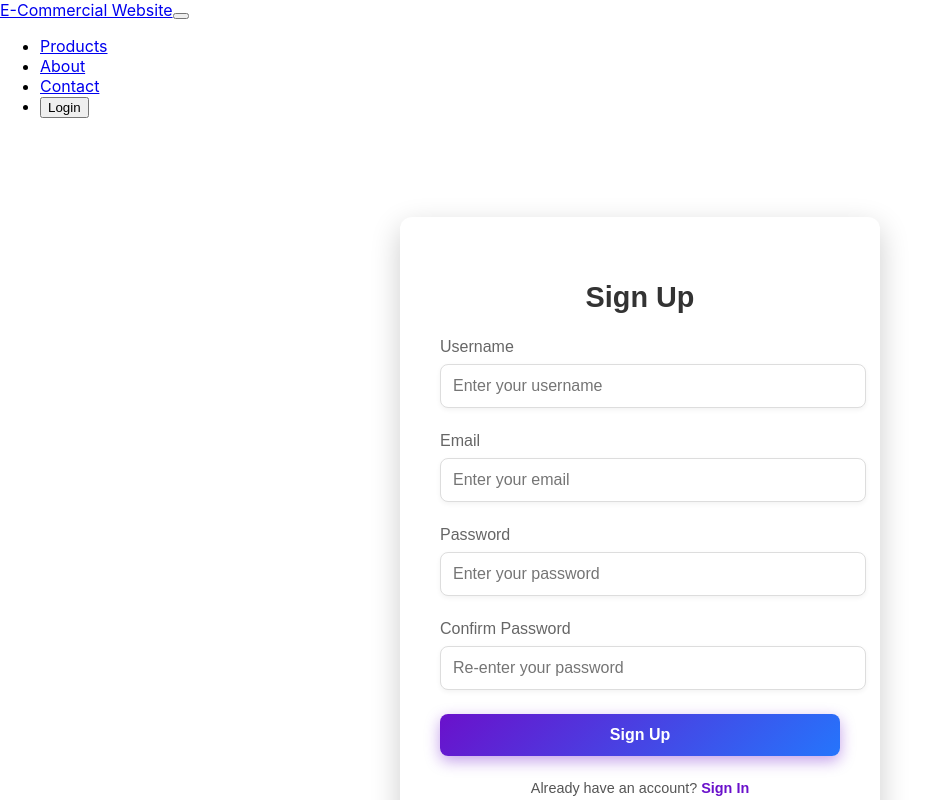
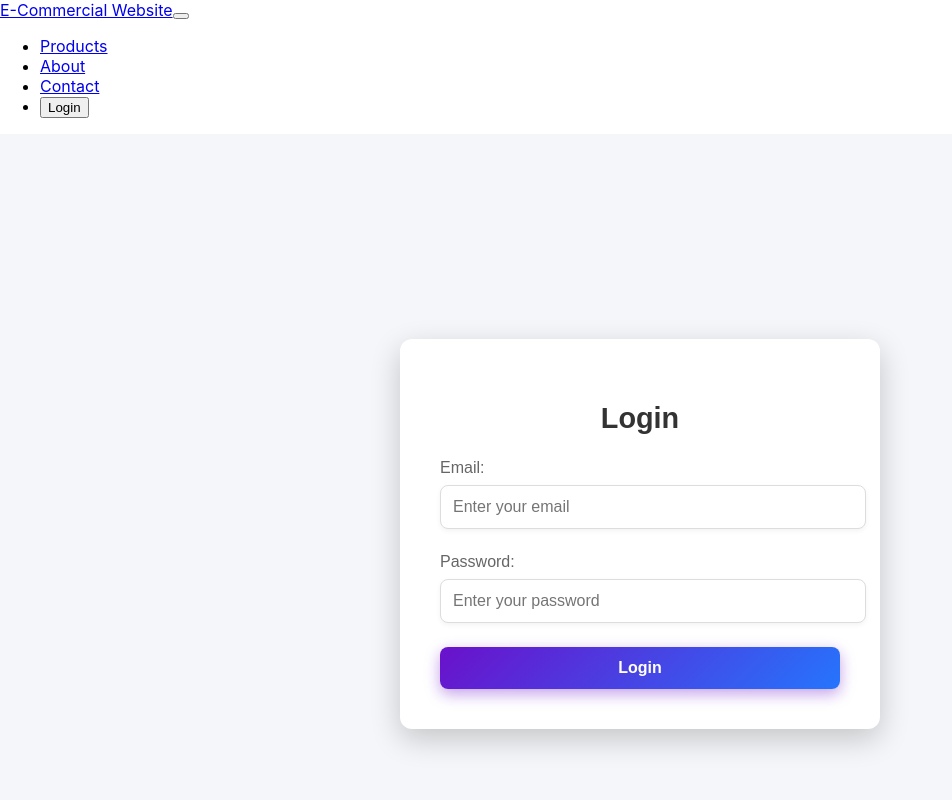
Before and after one commit to Namhehe237/EcommercialWebFrontEnd, a React (Create React App) app: page /user/register in a window 1280 px wide. Shown: the top 800 px of the page, without its empty margins (0-952 px from the left). Built offline with nearby package versions, Linux system fonts and the light colour scheme; the HTML template or start-up script is replaced by a standard one.

Commit message:
add loginpage

```diff
--- /dev/null
+++ b/src/context/AuthContext.jsx
@@ -0,0 +1,22 @@
+import React, { createContext, useState, useContext, useEffect } from "react";
+
+const AuthContext = createContext();
+
+export const AuthProvider = ({ children }) => {
+  const [isLoggedIn, setIsLoggedIn] = useState(
+    JSON.parse(localStorage.getItem("isLoggedIn")) || false
+  );
+
+  // Update localStorage whenever `isLoggedIn` changes
+  useEffect(() => {
+    localStorage.setItem("isLoggedIn", JSON.stringify(isLoggedIn));
+  }, [isLoggedIn]);
+
+  return (
+    <AuthContext.Provider value={{ isLoggedIn, setIsLoggedIn }}>
+      {children}
+    </AuthContext.Provider>
+  );
+};
+
+export const useAuth = () => useContext(AuthContext);
--- a/src/index.js
+++ b/src/index.js
@@ -1,17 +1,17 @@
-import React from 'react';
-import ReactDOM from 'react-dom/client';
-import './index.css';
-import App from './App';
-import reportWebVitals from './reportWebVitals';
+import React from "react";
+import ReactDOM from "react-dom/client";
+import "./index.css";
+import App from "./App";
+import reportWebVitals from "./reportWebVitals";
+import { AuthProvider } from "./context/AuthContext"; // Import AuthProvider
 
-const root = ReactDOM.createRoot(document.getElementById('root'));
+const root = ReactDOM.createRoot(document.getElementById("root"));
 root.render(
   <React.StrictMode>
-    <App />
+    <AuthProvider> {/* Wrap App with AuthProvider */}
+      <App />
+    </AuthProvider>
   </React.StrictMode>
 );
 
-// If you want to start measuring performance in your app, pass a function
-// to log results (for example: reportWebVitals(console.log))
-// or send to an analytics endpoint. Learn more: https://bit.ly/CRA-vitals
 reportWebVitals();
--- a/src/layouts/Component/LoginPage/LoginPage.jsx
+++ b/src/layouts/Component/LoginPage/LoginPage.jsx
@@ -1,11 +1,15 @@
 import React, { useState } from "react";
 import axios from "axios";
-import "../../../style/LoginPage/LoginPage.css"; // Import the CSS file
+import { useNavigate } from "react-router-dom"; // Import useNavigate
+import { useAuth } from "../../../context/AuthContext"; // Import useAuth for state management
+import "../../../style/LoginPage/LoginPage.css";
 
 const LoginPage = () => {
   const [email, setEmail] = useState("");
   const [password, setPassword] = useState("");
   const [message, setMessage] = useState("");
+  const { setIsLoggedIn } = useAuth(); // Use context to manage login state
+  const navigate = useNavigate(); // Initialize navigate
 
   const handleLogin = async (event) => {
     event.preventDefault();
@@ -14,7 +18,9 @@ const LoginPage = () => {
         email,
         password,
       });
-      setMessage(response.data);
+      setMessage("Login successful!");
+      setIsLoggedIn(true); // Update login state in context
+      navigate("/"); // Redirect to the homepage (http://localhost:3000)
     } catch (error) {
       if (error.response && error.response.status === 401) {
         setMessage("Invalid email or password");
--- a/src/layouts/Component/RegisterPage/RegisterPage.jsx
+++ b/src/layouts/Component/RegisterPage/RegisterPage.jsx
@@ -1,126 +1,63 @@
-import React, { useState } from 'react';
-import '../../../style/RegisterPage/RegisterPage.css'; // Import the CSS file
+import React, { useState } from "react";
+import axios from "axios";
+import "../../../style/LoginPage/LoginPage.css";
+import { useAuth } from "../../../context/AuthContext"; // Import AuthContext
 
-const RegisterPage = () => {
-  const [userDetails, setUserDetails] = useState({
-    username: '',
-    email: '',
-    password: '',
-    confirmPassword: '',
-  });
+const LoginPage = () => {
+  const [email, setEmail] = useState("");
+  const [password, setPassword] = useState("");
+  const [message, setMessage] = useState("");
+  const { setIsLoggedIn } = useAuth(); // Access the context
 
-  const [errorMessage, setErrorMessage] = useState('');
-  const [successMessage, setSuccessMessage] = useState('');
-
-  const handleChange = (e) => {
-    const { name, value } = e.target;
-    setUserDetails({ ...userDetails, [name]: value });
-    setErrorMessage(''); // Clear error message on input change
-    setSuccessMessage(''); // Clear success message on input change
-  };
-
-  const handleSubmit = async (e) => {
-    e.preventDefault();
-    if (userDetails.password !== userDetails.confirmPassword) {
-      setErrorMessage('Passwords do not match!');
-      return;
-    }
-
+  const handleLogin = async (event) => {
+    event.preventDefault();
     try {
-      const response = await fetch('http://localhost:8080/api/user/register', {
-        method: 'POST',
-        headers: {
-          'Content-Type': 'application/json',
-        },
-        body: JSON.stringify({
-          username: userDetails.username,
-          email: userDetails.email,
-          password: userDetails.password,
-        }),
+      const response = await axios.post("http://localhost:8080/api/user/login", {
+        email,
+        password,
       });
-
-      if (response.ok) {
-        setSuccessMessage('User registered successfully!');
-        setUserDetails({ username: '', email: '', password: '', confirmPassword: '' });
+      setMessage("Login successful!");
+      setIsLoggedIn(true); // Update global state to logged in
+    } catch (error) {
+      if (error.response && error.response.status === 401) {
+        setMessage("Invalid email or password");
       } else {
-        const errorData = await response.json();
-        setErrorMessage(errorData.message || 'Registration failed');
+        setMessage("An error occurred. Please try again.");
       }
-    } catch (error) {
-      setErrorMessage('An error occurred. Please try again later.');
     }
   };
 
   return (
-    <div className="register-container">
-      <div className="register-card">
-        <h2 className="register-title">Sign Up</h2>
-        <form onSubmit={handleSubmit} className="register-form">
+    <div className="login-container">
+      <div className="login-card">
+        <h2 className="login-title">Login</h2>
+        <form className="login-form" onSubmit={handleLogin}>
           <div className="form-group">
-            <label htmlFor="username">Username</label>
+            <label>Email:</label>
             <input
-              type="text"
-              id="username"
-              name="username"
-              value={userDetails.username}
-              onChange={handleChange}
-              placeholder="Enter your username"
-              required
+              type="email"
+              value={email}
+              onChange={(e) => setEmail(e.target.value)}
+              placeholder="Enter your email"
             />
           </div>
           <div className="form-group">
-            <label htmlFor="email">Email</label>
+            <label>Password:</label>
             <input
-              type="email"
-              id="email"
-              name="email"
-              value={userDetails.email}
-              onChange={handleChange}
-              placeholder="Enter your email"
-              required
+              type="password"
+              value={password}
+              onChange={(e) => setPassword(e.target.value)}
+              placeholder="Enter your password"
             />
           </div>
-          <div className="form-group">
-            <label htmlFor="password">Password</label>
-            <input
-              type="password"
-              id="password"
-              name="password"
-              value={userDetails.password}
-              onChange={handleChange}
-              placeholder="Enter your password"
-              required
-            />
-          </div>
-          <div className="form-group">
-            <label htmlFor="confirmPassword">Confirm Password</label>
-            <input
-              type="password"
-              id="confirmPassword"
-              name="confirmPassword"
-              value={userDetails.confirmPassword}
-              onChange={handleChange}
-              placeholder="Re-enter your password"
-              required
-            />
-          </div>
-          {errorMessage && <p className="error-message">{errorMessage}</p>}
-          {successMessage && <p className="success-message">{successMessage}</p>}
-          <button type="submit" className="btn-primary">
-            Sign Up
+          <button className="btn-primary" type="submit">
+            Login
           </button>
         </form>
-        <div className="register-footer">
-          <p>
-            Already have an account?{' '}
-            <a href="/user/login" className="link">
-              Sign In
-            </a>
-          </p>
-        </div>
+        {message && <p className="error-message">{message}</p>}
       </div>
     </div>
   );
 };
 
-export default RegisterPage;
+export default LoginPage;
--- a/src/layouts/navBarNFooter/Navbar.jsx
+++ b/src/layouts/navBarNFooter/Navbar.jsx
@@ -1,19 +1,16 @@
-import React, { useState } from "react";
+import React from "react";
 import { Link, useNavigate } from "react-router-dom";
+import { useAuth } from "../../context/AuthContext";
 
 const Navbar = () => {
-  const [isLoggedIn, setIsLoggedIn] = useState(false); // Track login status
+  const { isLoggedIn, setIsLoggedIn } = useAuth();
   const navigate = useNavigate();
 
   const handleButtonClick = () => {
-    if (isLoggedIn) {
+    if (isLoggedIn || !isLoggedIn) {
       // Logout logic
       setIsLoggedIn(false); // Update state to logged out
-      alert("You have been logged out.");
-      // Optionally clear tokens or session data here
-    } else {
-      // Navigate to login page
-      navigate("/user/login");
+      navigate("/user/login"); // Redirect to the homepage
     }
   };
 
```
